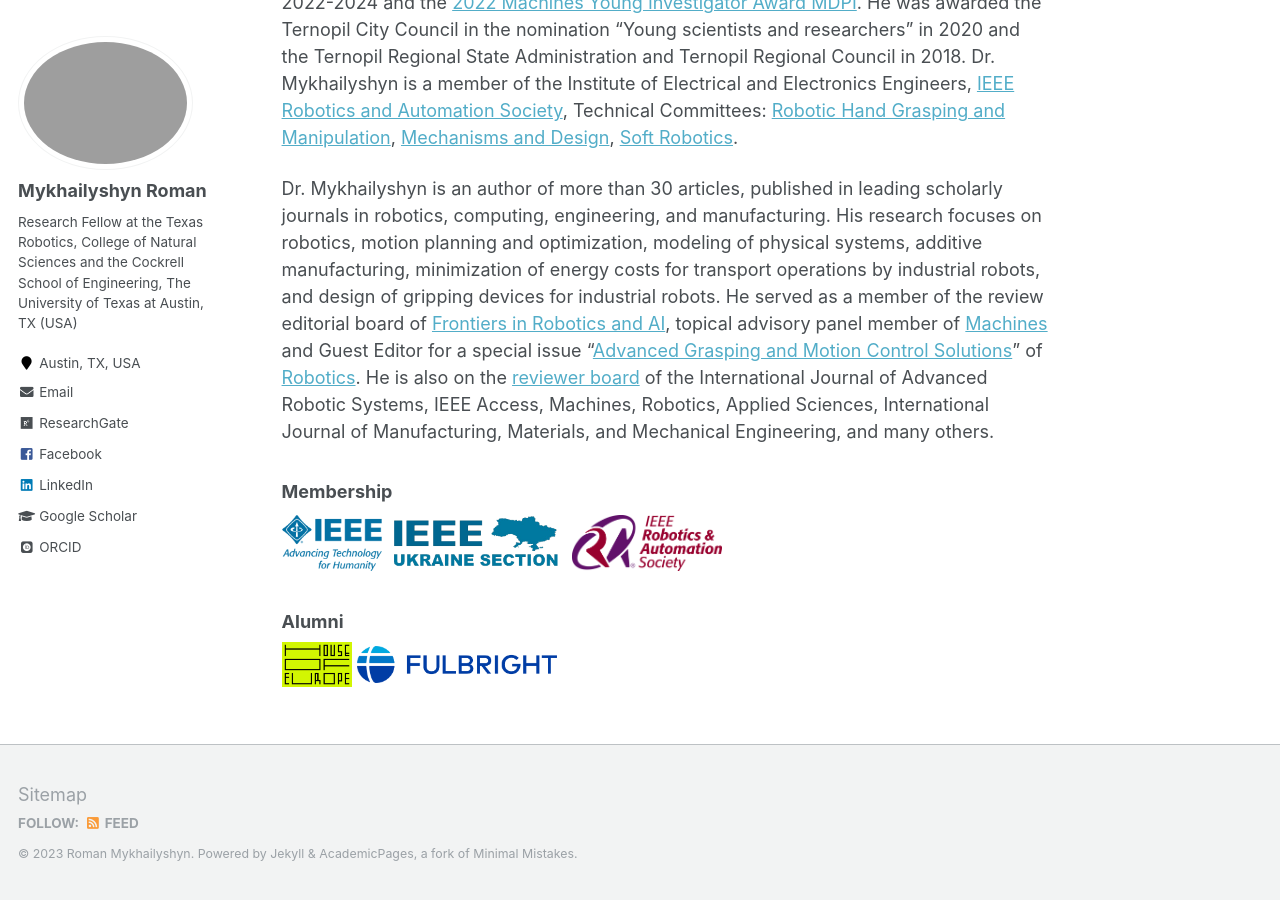
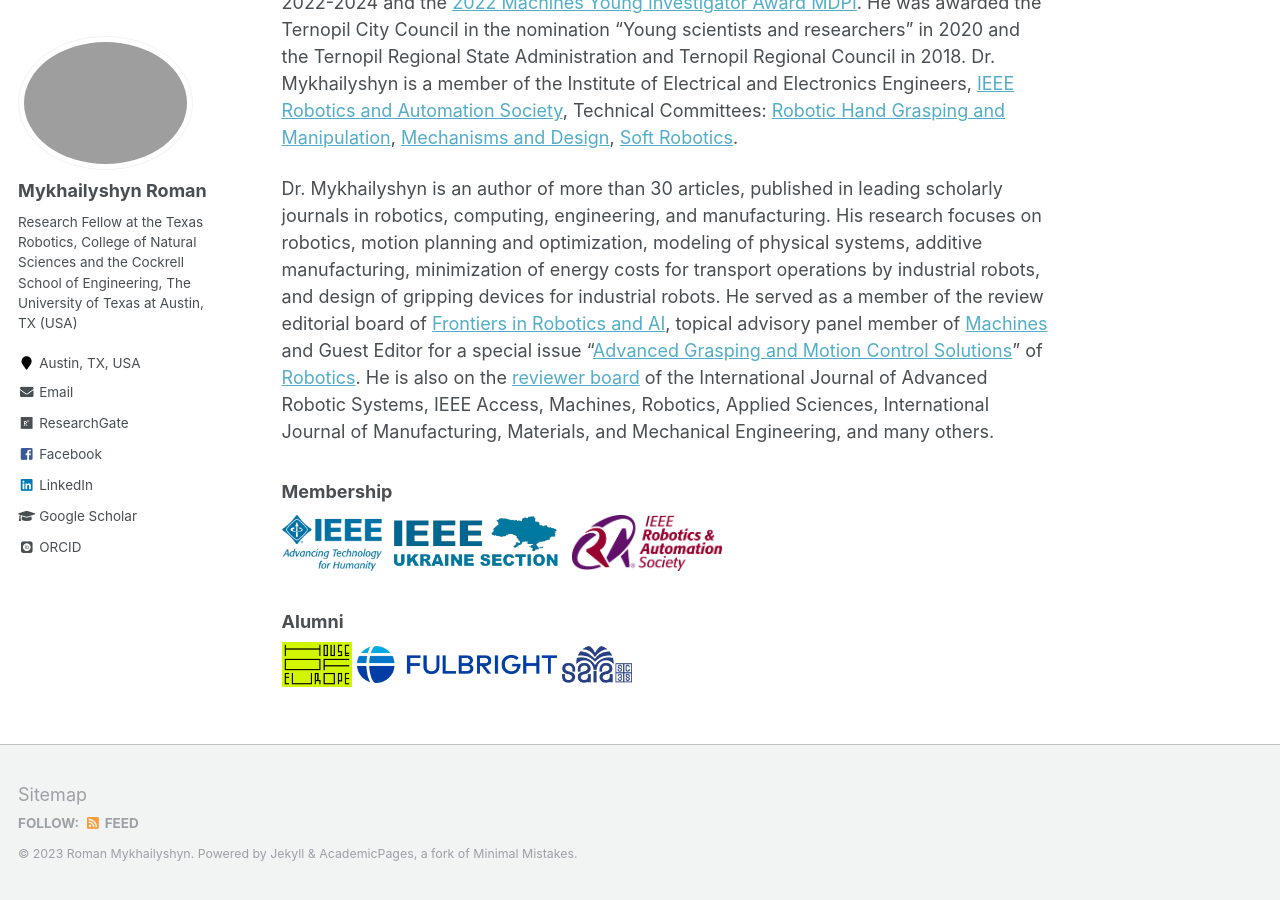
Before and after one commit to RomanMykhailyshyn/RomanMykhailyshyn.github.io, a Jekyll site: the page built from _pages/about.md, in a window 1280 px wide and 900 px high, scrolled down 541 px. Built offline with Jekyll 4.4.1, drawn with Linux system fonts in a browser that asks for light colours; some web fonts are replaced.

Commit message:
Update about.md

```diff
--- a/_pages/about.md
+++ b/_pages/about.md
@@ -15,4 +15,4 @@ Dr. Mykhailyshyn is an author of more than 30 articles, published in leading sch
 ### Membership
 [<img src='/images/IEEE_logo.png' width='100'>](https://www.ieee.org/)   [<img src='/images/IEEE-Ukraine.png' width='180'>](https://ieee.org.ua/)   [<img src='/images/IEEE_RAS.png' width='150'>](https://www.ieee-ras.org/)
 ### Alumni
-[<img src='/images/HoE.png' width='70'>](https://houseofeurope.org.ua/en/alumni-community)   [<img src='/images/fulbright-logo.png' width='200'>](https://fulbrightscholars.org/)
+[<img src='/images/HoE.png' width='70'>](https://houseofeurope.org.ua/en/alumni-community)   [<img src='/images/fulbright-logo.png' width='200'>](https://fulbrightscholars.org/) [<img src='/images/logo_SAIA.png' width='70'>](https://www.saia.sk/en/)
```
